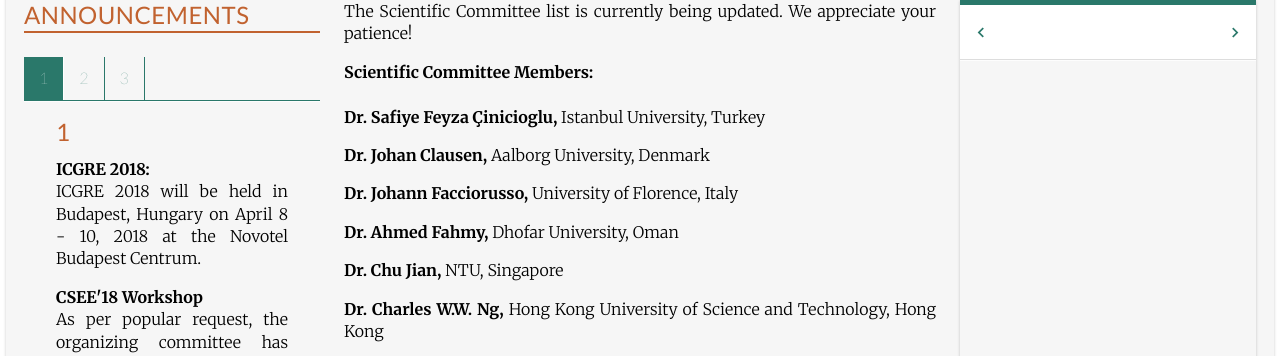
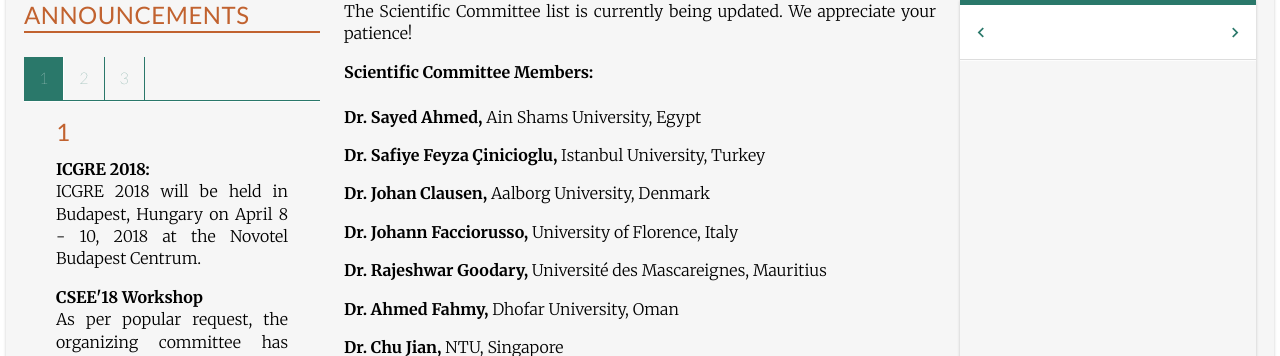
Before and after one commit to emdsgn/icgre, a Jekyll site: the page built from committee.html, in a window 1280 px wide and 900 px high, scrolled down 378 px, cut to the strip 153-509 px from the top of the window. Built offline with Jekyll 4.4.1, drawn with Linux system fonts in a browser that asks for light colours; nearby versions of some CDN libraries; Markdown is read by kramdown in place of the engine named in the settings; comment, search, counter and statistics services are not loaded.

Commit message:
added SC members

```diff
--- a/committee.html
+++ b/committee.html
@@ -13,11 +13,13 @@
 
 
     <!-- <p class="body"><b>Dr. Rong-Her Chen,</b> NTU, Taiwan</p> -->
+    <p class="body"><b>Dr. Sayed Ahmed,</b> Ain Shams University, Egypt</p>
     <p class="body"><b>Dr. Safiye Feyza Çinicioglu,</b> Istanbul University, Turkey</p>
     <p class="body"><b>Dr. Johan Clausen,</b> Aalborg University, Denmark</p>
    <!--  <p class="body"><b>Dr. Misko Cubrinovski,</b> University of Canterbury, New Zealand</p>
     <p class="body"><b>Dr. T. Matthew Evans,</b> Oregon State University, USA</p> -->
     <p class="body"><b>Dr. Johann Facciorusso,</b> University of Florence, Italy</p>
+    <p class="body"><b>Dr. Rajeshwar Goodary,</b> Université des Mascareignes, Mauritius</p>
     <p class="body"><b>Dr. Ahmed Fahmy,</b> Dhofar University, Oman</p>
     <p class="body"><b>Dr. Chu Jian,</b> NTU, Singapore</p>
     <!-- <p class="body"><b>Dr. Cristina Jommi,</b> Delft University of Technology, Netherlands</p> -->
```
Also changed, not shown: 1 other file.
